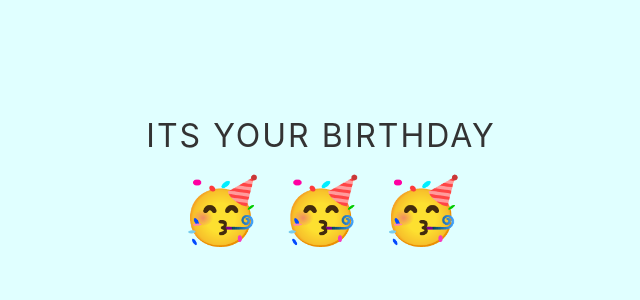
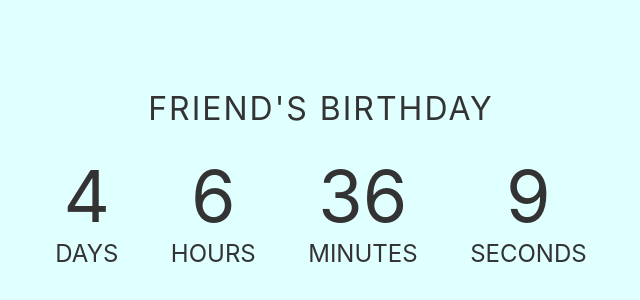
Before and after one commit to birthdaycount/Happy-Birthday, a plain HTML site: page index.html in a window 1280 px wide. Shown: the part 210-510 px from the top of the page, without its empty margins (319-959 px from the left). Drawn offline with Linux system fonts and the light colour scheme.

Commit message:
Update index.html

```diff
--- a/index.html
+++ b/index.html
@@ -4,7 +4,7 @@
    <meta charset="UTF-8">
    <meta http-equiv="X-UA-Compatible" content="IE=edge">
    <meta name="viewport" content="width=device-width, initial-scale=1.0">
-   <title>Happy Birthday Anu🥀</title>
+   <title>Happy Birthday Ayisha</title>
 <style>
 /* general styling */
 * {
@@ -87,7 +87,7 @@
 <body style="background-color: lightcyan;">
 
  <div class="container">
-   <h1 id="headline">Besties Birthday♥️</h1>
+   <h1 id="headline">Friend's Birthday</h1>
    <div id="countdown">
      <ul>
        <li><span id="days"></span>days</li>
@@ -111,7 +111,7 @@
          hour = minute * 60,
          day = hour * 24;
 
-   let offer= "Feb 18, 2022 00:00:00",
+   let offer= "Mar 09, 2022 00:00:00",
        countDown = new Date(offer).getTime(),
        x = setInterval(function() {
 
@@ -129,7 +129,7 @@
                countdown = document.getElementById("countdown"),
                content = document.getElementById("content");
 
-           headline.innerText = "Its Your Birthday";
+           headline.innerText = "Its Your Birthday...";
            countdown.style.display = "none";
            content.style.display = "block";
 
```
